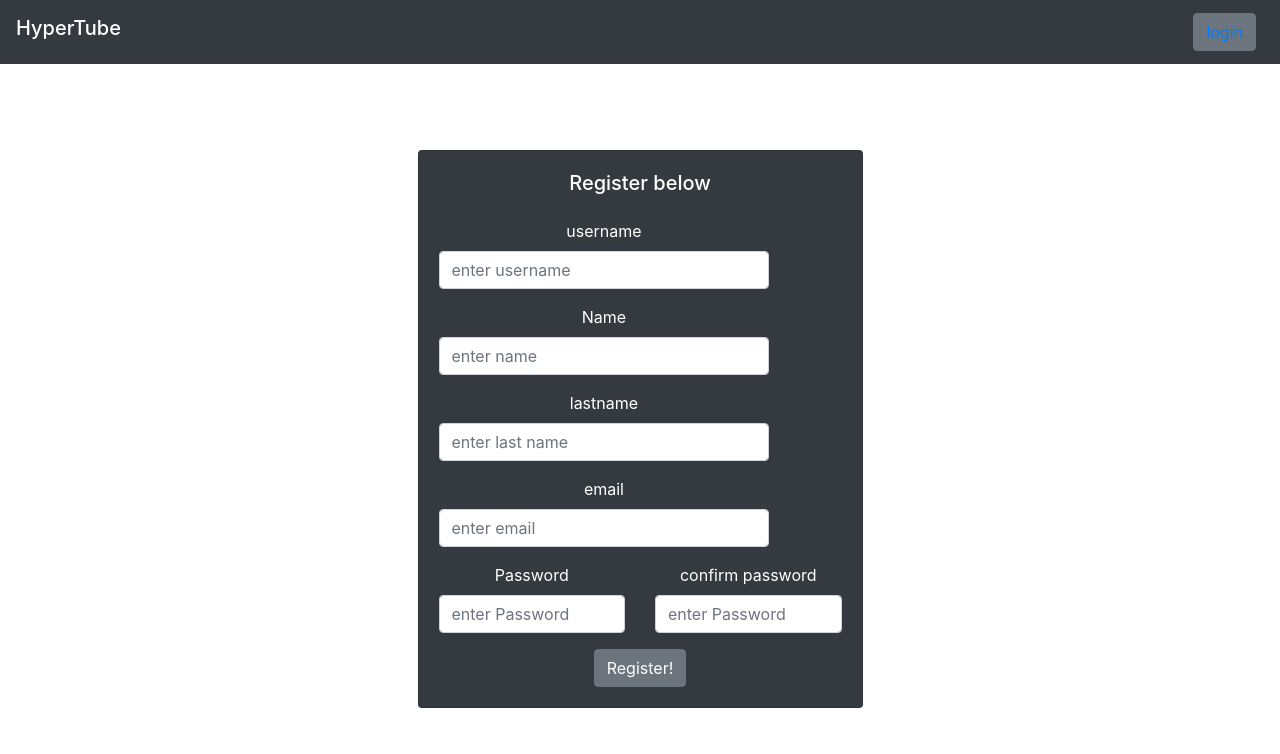
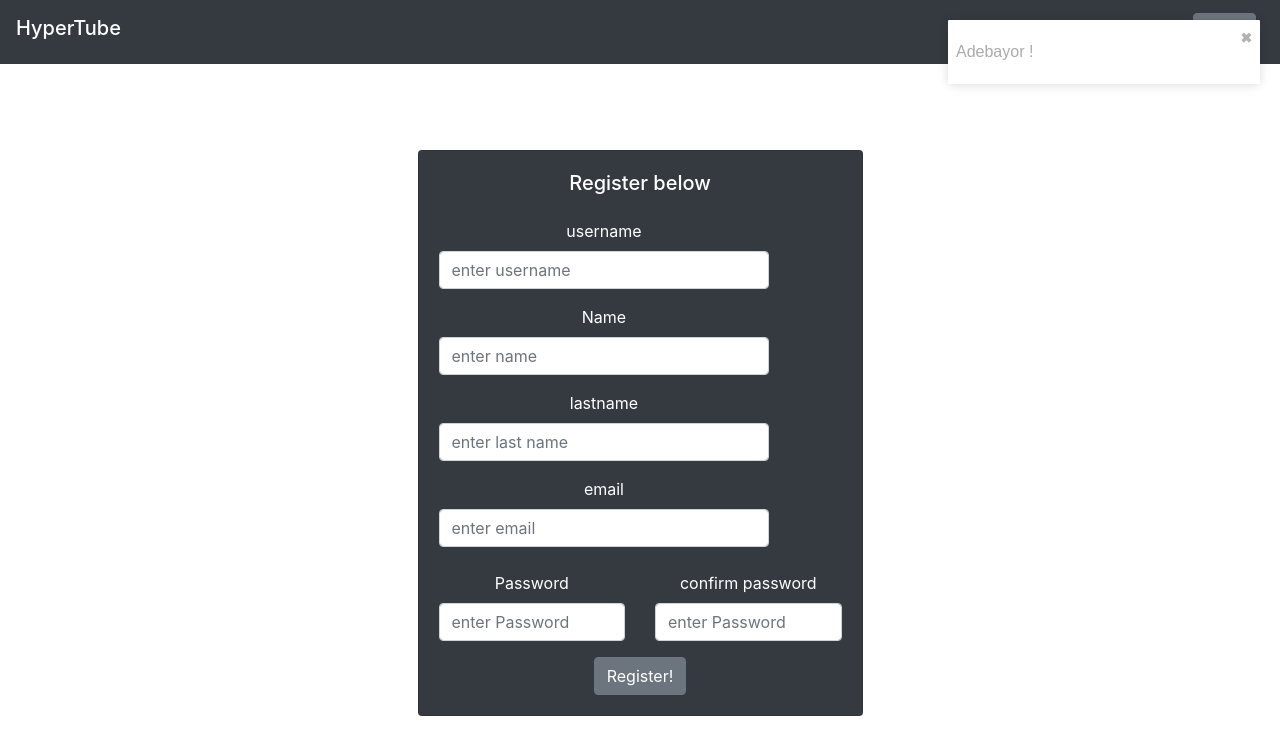
Before and after one commit to mmasima/hyperTube, a React (Create React App) app in the folder client/: page /Register in a window 1280 px wide. Shown: the top 754 px of the page. Built offline with nearby package versions, Linux system fonts and the light colour scheme.

Commit message:
toast notifications but also need to find a way to conextualize them

```diff
--- a/client/src/components/registration/registration.js
+++ b/client/src/components/registration/registration.js
@@ -2,9 +2,10 @@ import React, { useState } from 'react';
 import { useHistory } from 'react-router-dom';
 import registerApi from './registerApi';
 import 'bootstrap/dist/css/bootstrap.min.css';
+import 'react-toastify/dist/ReactToastify.css';
+import { toast } from 'react-toastify';
 
-
-
+toast.configure()
 function Registration() {
   const [state, setState] = useState({
     username: "",
@@ -97,6 +98,7 @@ function Registration() {
                       <label for="UserEmail">email</label>
                       <input value={state.email} onChange={handleChange} type="email" className="form-control" id="email" placeholder="enter email" name="email"
                         required />
+                        <h2 {...toast('Adebayor !')}/>
                     </div>
                   </div>
                   <div className="form-group row">
@@ -112,6 +114,7 @@ function Registration() {
                       <input value={state.confirm} type="password" className="form-control" id="password" placeholder="enter Password"
                         name="confirm" onChange={handleChange} title="Must have digits, caps and small letters"
                         require />
+
                     </div>
                   </div>
 
```
